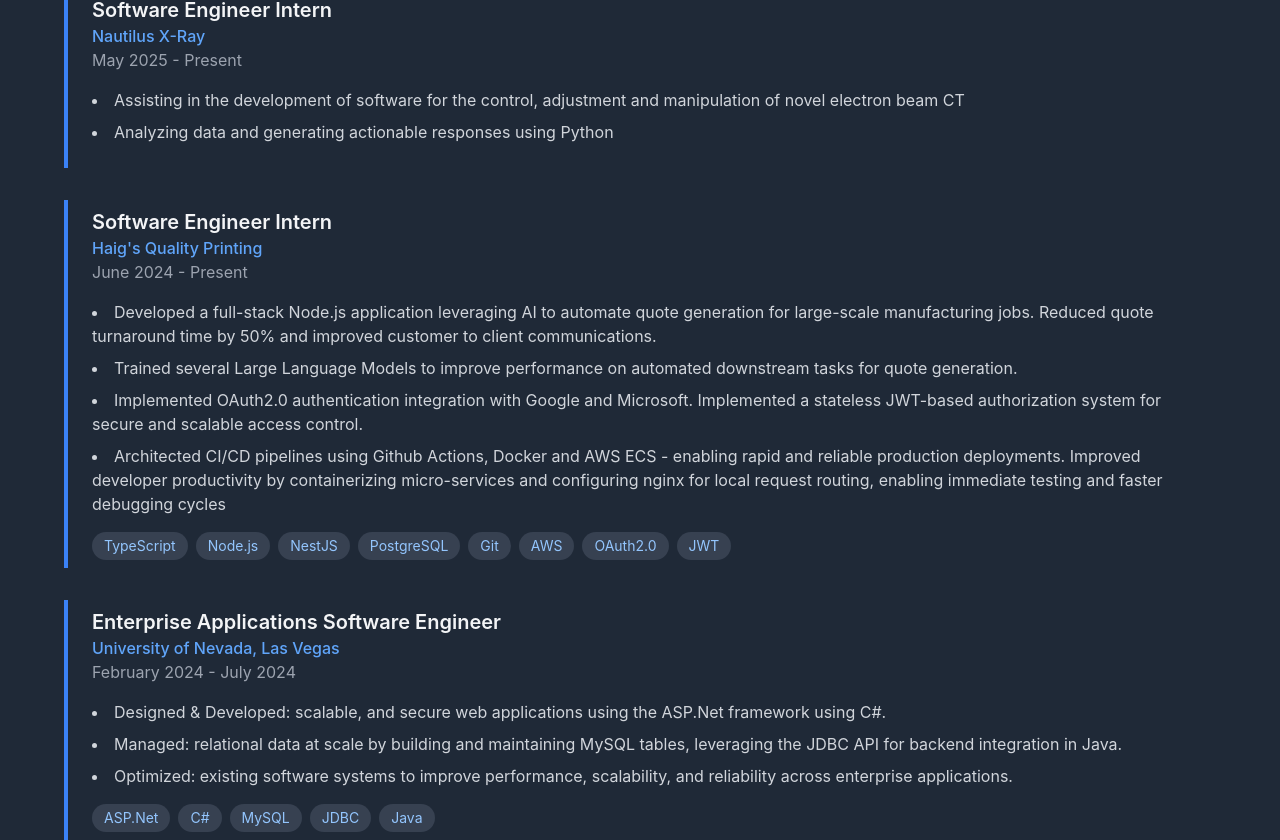
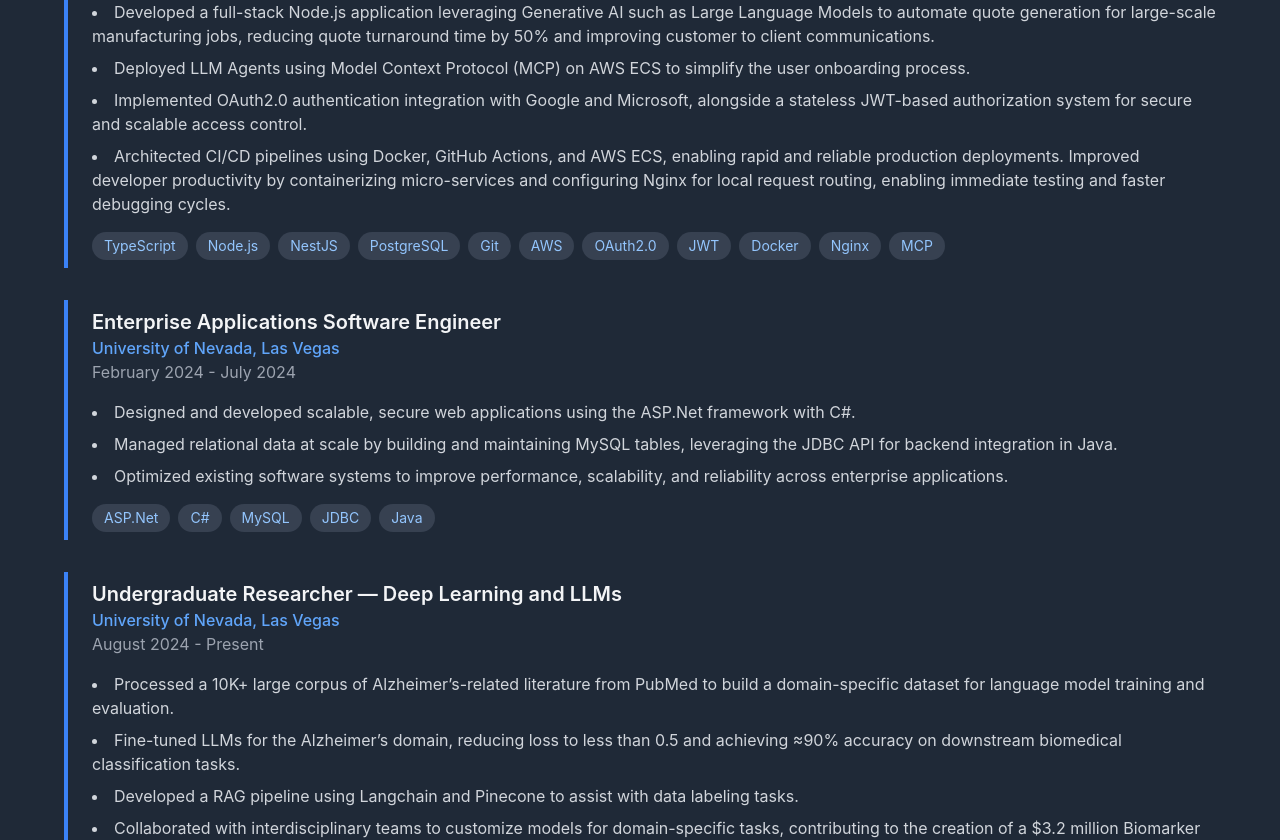
Before and after one commit to AbrehamT/PortfolioSite_Main, a React (Create React App) app: page / in a window 1280 px wide. Shown: the part 1348-2188 px from the top of the page. Built offline with nearby package versions, Linux system fonts and the light colour scheme.

Commit message:
Experience Updated

```diff
--- a/src/components/layout/Header.tsx
+++ b/src/components/layout/Header.tsx
@@ -46,7 +46,7 @@
             </a>
           ))}
           <a
-            href="https://drive.google.com/file/d/1HdrzUqa0F2VPaMQpx54qSfly8kpCj_NT/view?usp=drive_link"
+            href="https://drive.google.com/file/d/1Hqec5zCDocAT5Pu9L-GqKWpOF4E6u69r/view?usp=sharing"
             target="_blank"
             rel="noreferrer"
             className="bg-blue-600 hover:bg-blue-500 text-white px-4 py-2 rounded-md transition-colors"
--- a/src/components/sections/Experience.tsx
+++ b/src/components/sections/Experience.tsx
@@ -16,7 +16,6 @@
   duration: string;
   description: string;
 }
-
 const ExperienceSection = () => {
   const experiences: Experience[] = [
     {
@@ -24,23 +23,25 @@
       role: "Software Engineer Intern",
       company: "Nautilus X-Ray",
       duration: "May 2025 - Present",
-      description: ["Assisting in the development of software for the control, adjustment and manipulation of novel electron beam CT",
-          "Analyzing data and generating actionable responses using Python"
+      description: [
+        "Optimizing image reconstruction and scanner calibration algorithms in Python, applying numerical linear algebra, optimization theory, and signal processing techniques to improve accuracy and speed.",
+        "Developing C++ drivers to control high-precision motion hardware for a novel electron beam CT scanner, gaining hands-on experience with low-level programming and hardware interfaces.",
+        "Analyzing data obtained from CT scanner using Python and generating actionable reports and graphs."
       ],
-      technologies: []
+      technologies: ["Python", "C++", "Signal Processing", "Numerical Linear Algebra", "Optimization"]
     },
     {
       id: 2,
       role: "Software Engineer Intern",
       company: "Haig's Quality Printing",
-      duration: "June 2024 - Present",
+      duration: "June 2024 - May 2025",
       description: [
-        "Developed a full-stack Node.js application leveraging AI to automate quote generation for large-scale manufacturing jobs. Reduced quote turnaround time by 50% and improved customer to client communications.",
-        "Trained several Large Language Models to improve performance on automated downstream tasks for quote generation.",
-        "Implemented OAuth2.0 authentication integration with Google and Microsoft. Implemented a stateless JWT-based authorization system for secure and scalable access control.",
-        "Architected CI/CD pipelines using Github Actions, Docker and AWS ECS - enabling rapid and reliable production deployments. Improved developer productivity by containerizing micro-services and configuring nginx for local request routing, enabling immediate testing and faster debugging cycles"
+        "Developed a full-stack Node.js application leveraging Generative AI such as Large Language Models to automate quote generation for large-scale manufacturing jobs, reducing quote turnaround time by 50% and improving customer to client communications.",
+        "Deployed LLM Agents using Model Context Protocol (MCP) on AWS ECS to simplify the user onboarding process.",
+        "Implemented OAuth2.0 authentication integration with Google and Microsoft, alongside a stateless JWT-based authorization system for secure and scalable access control.",
+        "Architected CI/CD pipelines using Docker, GitHub Actions, and AWS ECS, enabling rapid and reliable production deployments. Improved developer productivity by containerizing micro-services and configuring Nginx for local request routing, enabling immediate testing and faster debugging cycles."
       ],
-      technologies: ["TypeScript", "Node.js", "NestJS", "PostgreSQL","Git", "AWS", "OAuth2.0", "JWT"]
+      technologies: ["TypeScript", "Node.js", "NestJS", "PostgreSQL", "Git", "AWS", "OAuth2.0", "JWT", "Docker", "Nginx", "MCP"]
     },
     {
       id: 3,
@@ -48,26 +49,27 @@
       company: "University of Nevada, Las Vegas",
       duration: "February 2024 - July 2024",
       description: [
-        "Designed & Developed: scalable, and secure web applications using the ASP.Net framework using C#.",
-        "Managed: relational data at scale by building and maintaining MySQL tables, leveraging the JDBC API for backend integration in Java.",
-        "Optimized: existing software systems to improve performance, scalability, and reliability across enterprise applications."
+        "Designed and developed scalable, secure web applications using the ASP.Net framework with C#.",
+        "Managed relational data at scale by building and maintaining MySQL tables, leveraging the JDBC API for backend integration in Java.",
+        "Optimized existing software systems to improve performance, scalability, and reliability across enterprise applications."
       ],
       technologies: ["ASP.Net", "C#", "MySQL", "JDBC", "Java"]
     },
     {
       id: 4,
-      role: "Undergraduate Researcher — DeepLearning and LLMs",
+      role: "Undergraduate Researcher — Deep Learning and LLMs",
       company: "University of Nevada, Las Vegas",
       duration: "August 2024 - Present",
       description: [
-        "Processing: a 10K+ large corpus of Alzheimer's-related literature from PubMed to build a domain-specific dataset for language model training and evaluation.",
-        "Fine-tuning: LLMs for Alzheimer's domain, reducing loss < 0.5 and achieving ≈90% accuracy on downstream biomedical classification tasks.",
-        "Collaborated: with interdisciplinary teams to customize models for domain-specific tasks, contributing to the creation of a $3.2 million dollar Biomarker Observatory for Neurodegenerative Diseases."
+        "Processed a 10K+ large corpus of Alzheimer’s-related literature from PubMed to build a domain-specific dataset for language model training and evaluation.",
+        "Fine-tuned LLMs for the Alzheimer’s domain, reducing loss to less than 0.5 and achieving ≈90% accuracy on downstream biomedical classification tasks.",
+        "Developed a RAG pipeline using Langchain and Pinecone to assist with data labeling tasks.",
+        "Collaborated with interdisciplinary teams to customize models for domain-specific tasks, contributing to the creation of a $3.2 million Biomarker Observatory for Neurodegenerative Diseases."
       ],
-      technologies: ["Python", "PyTorch", "HuggingFace", "NLP", "Deep Learning", "LLMs", "Biomedical NLP"]
-    },
+      technologies: ["Python", "PyTorch", "HuggingFace", "LangChain", "Pinecone", "NLP", "Deep Learning", "Biomedical NLP"]
+    }
+  ];
 
-  ];
 
   const education: Education[] = [
     {
--- a/src/components/sections/Hero.tsx
+++ b/src/components/sections/Hero.tsx
@@ -182,17 +182,17 @@
                 title="Pinterest Embed"
               ></iframe>
             </div> */}
-            <div style={{ marginTop: '2rem', borderRadius: '12px', overflow: 'hidden' }}>
+          {/* <div style={{ marginTop: '2rem', borderRadius: '12px', overflow: 'hidden' }}>
             <iframe
               src="https://open.spotify.com/embed/playlist/7kalSs40bWw9Ng7pTbUg7R?utm_source=generator"
               width="100%"
-              height="352"
+              height="152"
               style={{ border: 'none', borderRadius: '12px' }}
               allow="autoplay; clipboard-write; encrypted-media; fullscreen; picture-in-picture"
               loading="lazy"
               title="Spotify Playlist"
             ></iframe>
-          </div>
+          </div> */}
           </div>
         </div>
 
@@ -209,7 +209,7 @@
             <Mail size={20} />
             <span>Email</span>
           </a>
-          <a href="https://drive.google.com/file/d/1TTjj3qRzYi2v-yaug0G2NTlbSYTlwBMH/view?usp=sharing" target="_blank" rel="noreferrer" className="text-gray-300 hover:text-blue-400 transition-colors flex items-center gap-2">
+          <a href="https://drive.google.com/file/d/1Hqec5zCDocAT5Pu9L-GqKWpOF4E6u69r/view?usp=sharing" target="_blank" rel="noreferrer" className="text-gray-300 hover:text-blue-400 transition-colors flex items-center gap-2">
             <FileText size={20} />
             <span>Resume</span>
           </a>
```
